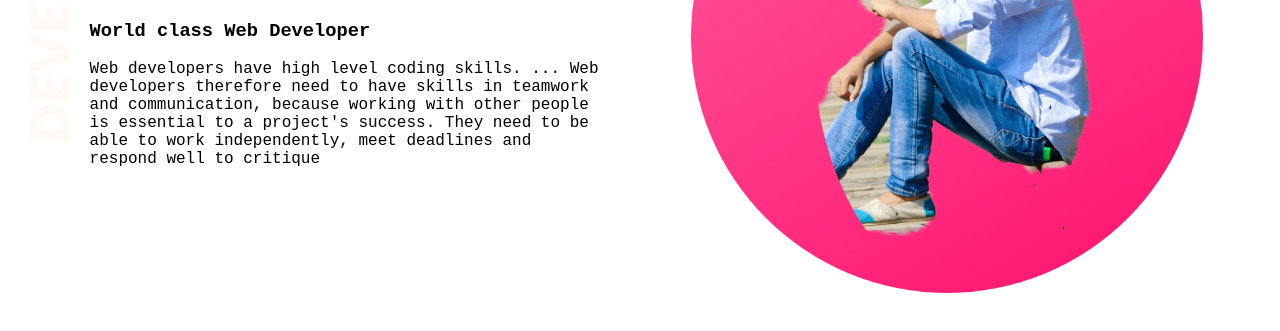
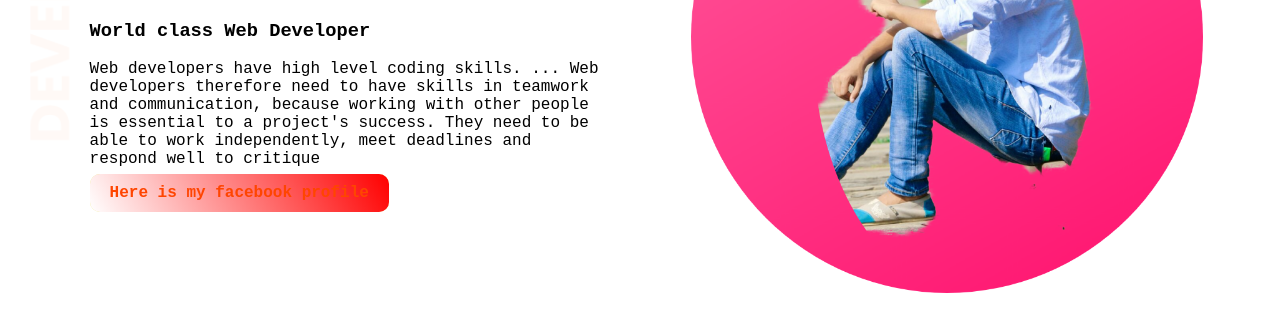
Before and after one commit to nazmul-nahid/web-portfolioo, a plain HTML site: page index.html in a window 1280 px wide. Shown: the part 219-550 px from the top of the page. Drawn offline with Linux system fonts and the light colour scheme; a web font is replaced by a local one.

Commit message:
added something

```diff
--- a/index.html
+++ b/index.html
@@ -16,6 +16,7 @@
         <h1><span class="name-highlight">Nahid's</span> Website</h1>
         <h3>World class Web Developer</h3>
         <p>Web developers have high level coding skills. ... Web developers therefore need to have skills in teamwork and communication, because working with other people is essential to a project's success. They need to be able to work independently, meet deadlines and respond well to critique</p>
+        <a class="link-button" target="blank" href="https://www.facebook.com/nazmul.nahid.165">Here is my facebook profile </a>
     </div>
 
     <div class=" half-width">
--- a/style.css
+++ b/style.css
@@ -26,3 +26,12 @@ h1{
 section{
     height: 500px;
 }
+.link-button{
+    text-decoration: none;
+    background-color: khaki;
+    padding: 10px 20px;
+    border-radius: 10px;
+    color: orangered;
+    font-weight: 800 ;
+    background-image: linear-gradient(60deg, white,red );
+}
```
